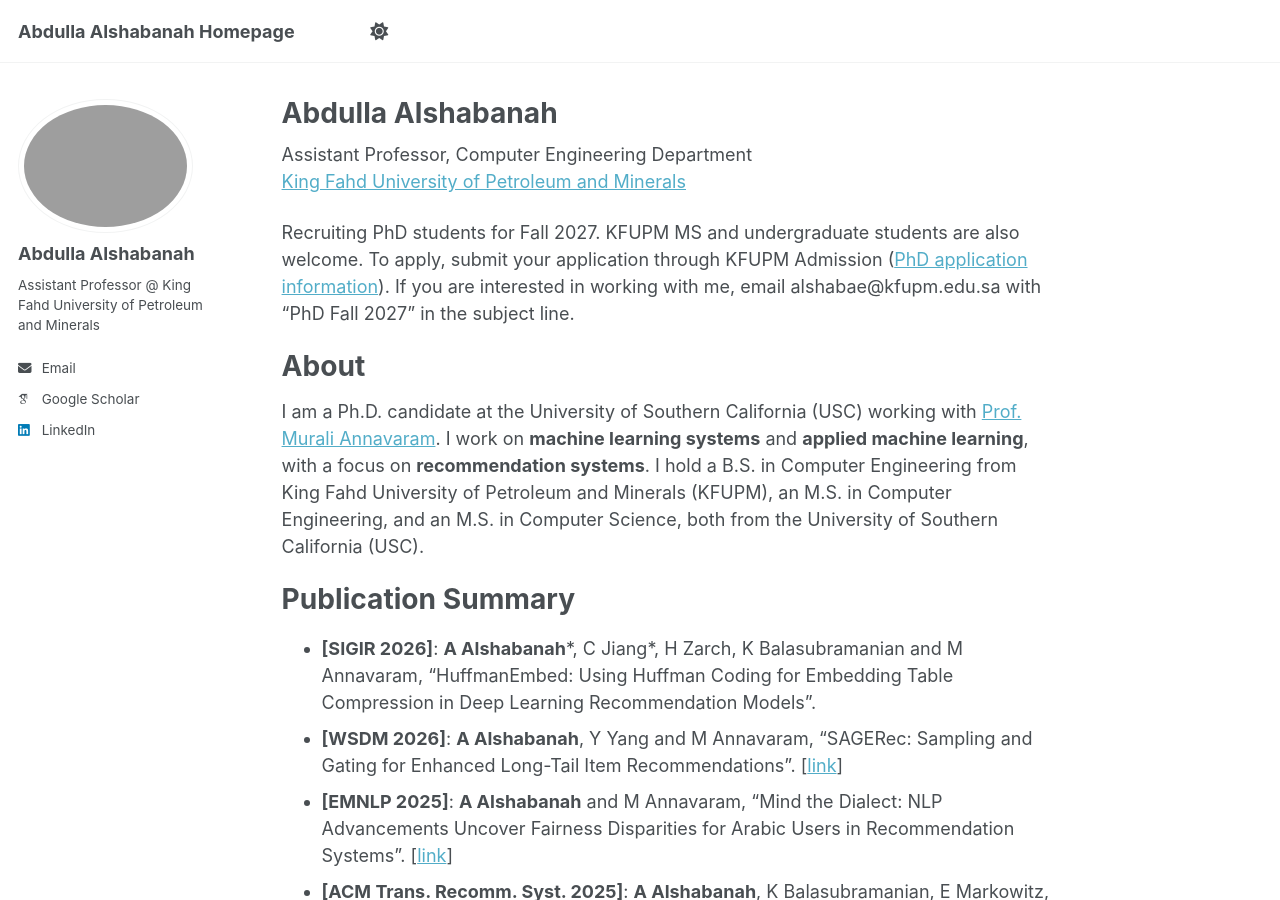
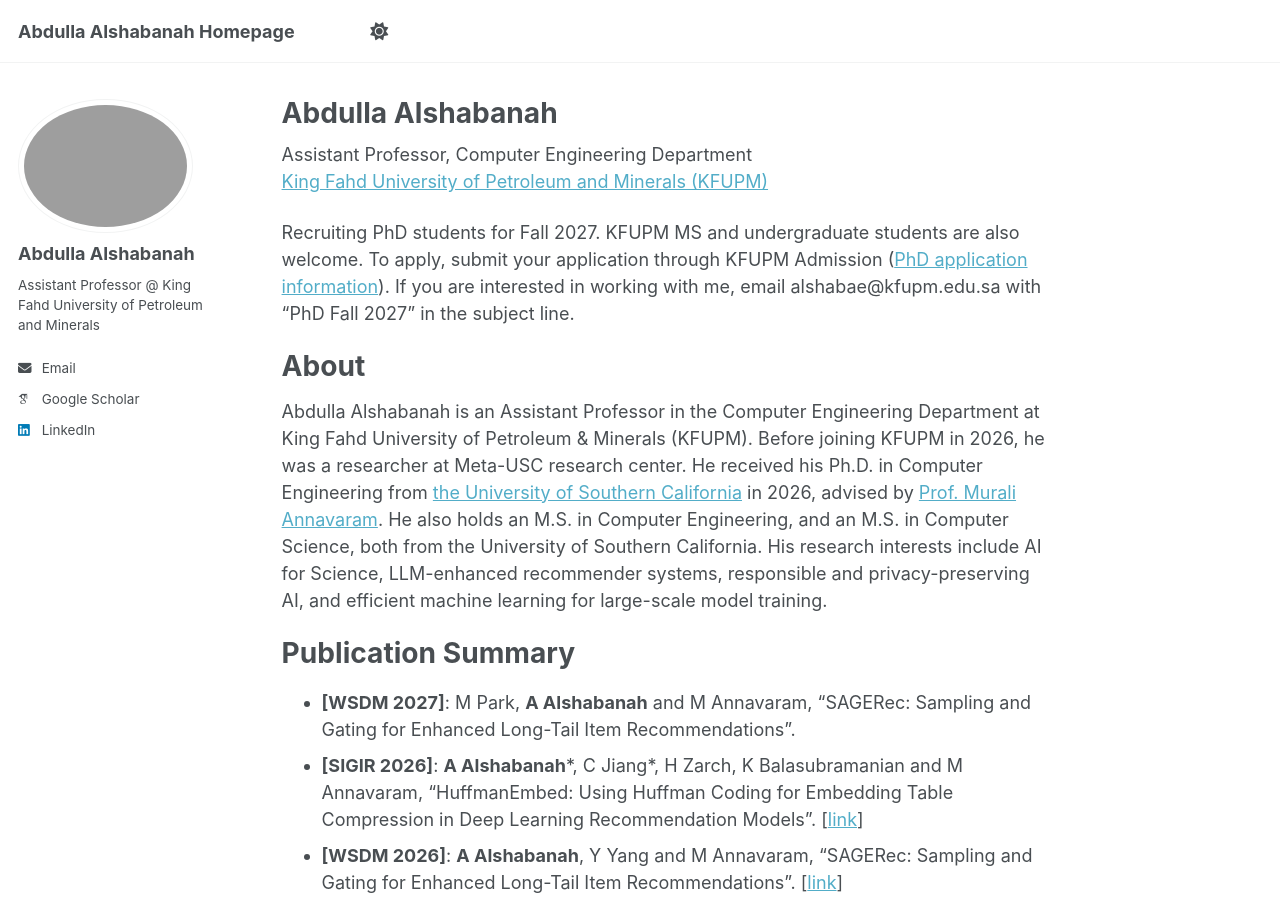
Before and after one commit to alshabae/alshabae.github.io, a Jekyll site: the page built from _pages/about.md, in a window 1280 px wide and 900 px high. Built offline with Jekyll 4.4.1, drawn with Linux system fonts in a browser that asks for light colours; some web fonts are replaced; a script that is not in the unit is left out; some of the changed text lies outside the part shown.

Commit message:
Update about.md

```diff
--- a/_pages/about.md
+++ b/_pages/about.md
@@ -7,17 +7,17 @@ redirect_from:
   - /about.html
 ---
 Assistant Professor, Computer Engineering Department\
-[King Fahd University of Petroleum and Minerals](https://kfupm.edu.sa)
+[King Fahd University of Petroleum and Minerals (KFUPM)](https://kfupm.edu.sa)
 
 Recruiting PhD students for Fall 2027. KFUPM MS and undergraduate students are also welcome. To apply, submit your application through KFUPM Admission ([PhD application information]([https://kfupm.edu.sa](https://cgis.kfupm.edu.sa/apply))). If you are interested in working with me, email alshabae@kfupm.edu.sa with “PhD Fall 2027” in the subject line.
 
 # About
 
-I am a Ph.D. candidate at the University of Southern California (USC) working with [Prof. Murali Annavaram](http://scip-lab.usc.edu/). I work on **machine learning systems** and **applied machine learning**, with a focus on **recommendation systems**. I hold a B.S. in Computer Engineering from King Fahd University of Petroleum and Minerals (KFUPM), an M.S. in Computer Engineering, and an M.S. in Computer Science, both from the University of Southern California (USC).
+Abdulla Alshabanah is an Assistant Professor in the Computer Engineering Department at King Fahd University of Petroleum & Minerals (KFUPM). Before joining KFUPM in 2026, he was a researcher at Meta-USC research center. He received his Ph.D. in Computer Engineering from [the University of Southern California](https://www.usc.edu) in 2026, advised by [Prof. Murali Annavaram](http://scip-lab.usc.edu/). He also holds an M.S. in Computer Engineering, and an M.S. in Computer Science, both from the University of Southern California. His research interests include AI for Science, LLM-enhanced recommender systems, responsible and privacy-preserving AI, and efficient machine learning for large-scale model training.
 
 # Publication Summary
-
-- **\[SIGIR 2026\]**: **A Alshabanah**\*, C Jiang\*, H Zarch,  K Balasubramanian and M Annavaram, “HuffmanEmbed: Using Huffman Coding for Embedding Table Compression in Deep Learning Recommendation Models”.
+- **\[WSDM 2027\]**: M Park, **A Alshabanah** and M Annavaram, “SAGERec: Sampling and Gating for Enhanced Long-Tail Item Recommendations”.
+- **\[SIGIR 2026\]**: **A Alshabanah**\*, C Jiang\*, H Zarch,  K Balasubramanian and M Annavaram, “HuffmanEmbed: Using Huffman Coding for Embedding Table Compression in Deep Learning Recommendation Models”. \[[link](https://dl.acm.org/doi/10.1145/3805712.3809938)\]
 - **\[WSDM 2026\]**: **A Alshabanah**, Y Yang and M Annavaram, “SAGERec: Sampling and Gating for Enhanced Long-Tail Item Recommendations”. \[[link](https://dl.acm.org/doi/10.1145/3773966.3778004)\]
 - **\[EMNLP 2025\]**: **A Alshabanah** and M Annavaram, “Mind the Dialect: NLP Advancements Uncover Fairness Disparities for Arabic Users in Recommendation Systems”. \[[link](https://aclanthology.org/2025.findings-emnlp.860/)\]
 - **\[ACM Trans. Recomm. Syst. 2025\]**: **A Alshabanah**, K Balasubramanian, E Markowitz, G Steeg and M Annavaram, “The Upside of Bias: Personalizing long-tail item recommendations with Biased Sampling” . \[[link](https://dl.acm.org/doi/abs/10.1145/3771279)\]
@@ -34,14 +34,14 @@ I am a Ph.D. candidate at the University of Southern California (USC) working wi
 \* Equal contributions.
 
 # Teaching
-
+- **KFUPM COE292 Instructor**: Introduction to Artificial Intelligence \(Fall 2026\).
 - **USC EE557 TA**: Computer Systems Architecture \(Spring 2021, Spring 2023, Fall 2023, Spring 2024 and Spring 2025\).
 - **USC EE542 TA**: Internet and Cloud Computing \(Fall 2024\).
 - **KFUPM COE201 Instructor**: Digital Logic Laboratory \(Spring 2017\).
 - **KFUPM COE300 Co-Instructor**: Principles of Computer Engineering Design \(Fall 2016\).
 
 # Mentorship
-
-- **USC \[[CURVE](https://viterbiundergrad.usc.edu/research/curve/)\]** \(Fall 2022 - Present\).
+- **Mawhiba \[[Olympiad](https://www.mawhiba.sa/en/)\]** \(Fall 2026 - Present\).
+- **USC \[[CURVE](https://viterbiundergrad.usc.edu/research/curve/)\]** \(Fall 2022 - Spring 2026\).
 - **USC \[[VSI](https://viterbiundergrad.usc.edu/johnbrooksslaughtercenter/vsi/)\]** \(Summer 2022, Summer 2024 and Summer 2025\).
 - **USC \[[SHINE](https://viterbik12.usc.edu/summer-programs-4/)\]** \(Summer 2024\).
```
